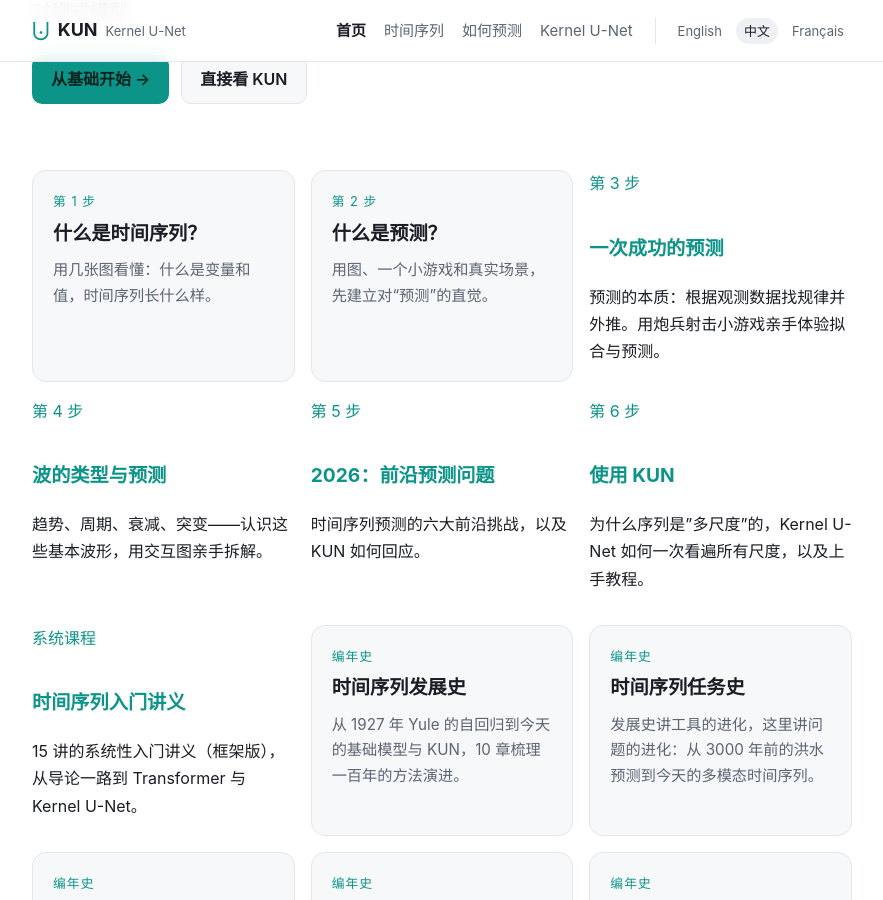
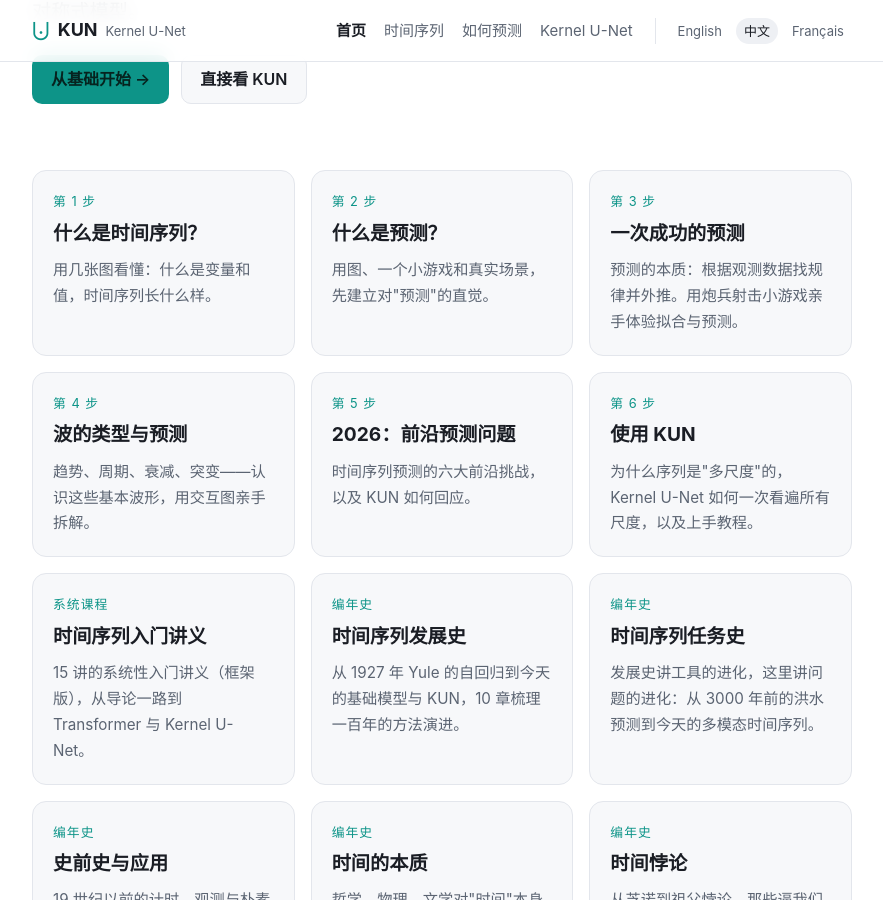
Before and after one commit to JiangYou2025/kun, a Jekyll site: the page built from zh/index.html, in a window 1280 px wide and 900 px high, scrolled down 286 px. Shown: the whole window, without its empty margins (198-1081 px from the left). Built offline with Jekyll 4.4.1, drawn with Linux system fonts in a browser that asks for light colours; comment, search, counter and statistics services are not loaded.

Commit message:
Fix curly quotes in zh/index.html breaking card styles and links
Steps 3-6 used Unicode curly quotes (" ") instead of straight quotes
for HTML attributes, causing class="card" and href to not be parsed
correctly by browsers.

Co-Authored-By: Claude Opus 4.6 (1M context) <noreply@anthropic.com>

```diff
--- a/zh/index.html
+++ b/zh/index.html
@@ -22,29 +22,29 @@ title: null
   <a class="card" href="{{ '/zh/forecasting/' | relative_url }}">
     <div class="step">第 2 步</div>
     <h3>什么是预测？</h3>
-    <p>用图、一个小游戏和真实场景，先建立对“预测”的直觉。</p>
+    <p>用图、一个小游戏和真实场景，先建立对"预测"的直觉。</p>
   </a>
-  <a class=”card” href=”{{ '/zh/prediction-in-action/' | relative_url }}”>
-    <div class=”step”>第 3 步</div>
+  <a class="card" href="{{ '/zh/prediction-in-action/' | relative_url }}">
+    <div class="step">第 3 步</div>
     <h3>一次成功的预测</h3>
     <p>预测的本质：根据观测数据找规律并外推。用炮兵射击小游戏亲手体验拟合与预测。</p>
   </a>
-  <a class=”card” href=”{{ '/zh/wave-types/' | relative_url }}”>
-    <div class=”step”>第 4 步</div>
+  <a class="card" href="{{ '/zh/wave-types/' | relative_url }}">
+    <div class="step">第 4 步</div>
     <h3>波的类型与预测</h3>
     <p>趋势、周期、衰减、突变——认识这些基本波形，用交互图亲手拆解。</p>
   </a>
-  <a class=”card” href=”{{ '/zh/frontier-2026/' | relative_url }}”>
-    <div class=”step”>第 5 步</div>
+  <a class="card" href="{{ '/zh/frontier-2026/' | relative_url }}">
+    <div class="step">第 5 步</div>
     <h3>2026：前沿预测问题</h3>
     <p>时间序列预测的六大前沿挑战，以及 KUN 如何回应。</p>
   </a>
-  <a class=”card” href=”{{ '/zh/kun/' | relative_url }}”>
-    <div class=”step”>第 6 步</div>
+  <a class="card" href="{{ '/zh/kun/' | relative_url }}">
+    <div class="step">第 6 步</div>
     <h3>使用 KUN</h3>
-    <p>为什么序列是”多尺度”的，Kernel U-Net 如何一次看遍所有尺度，以及上手教程。</p>
+    <p>为什么序列是"多尺度"的，Kernel U-Net 如何一次看遍所有尺度，以及上手教程。</p>
   </a>
-  <a class=”card” href=”{{ '/course/' | relative_url }}”>
+  <a class="card" href="{{ '/course/' | relative_url }}">
     <div class="step">系统课程</div>
     <h3>时间序列入门讲义</h3>
     <p>15 讲的系统性入门讲义（框架版），从导论一路到 Transformer 与 Kernel U-Net。</p>
```
